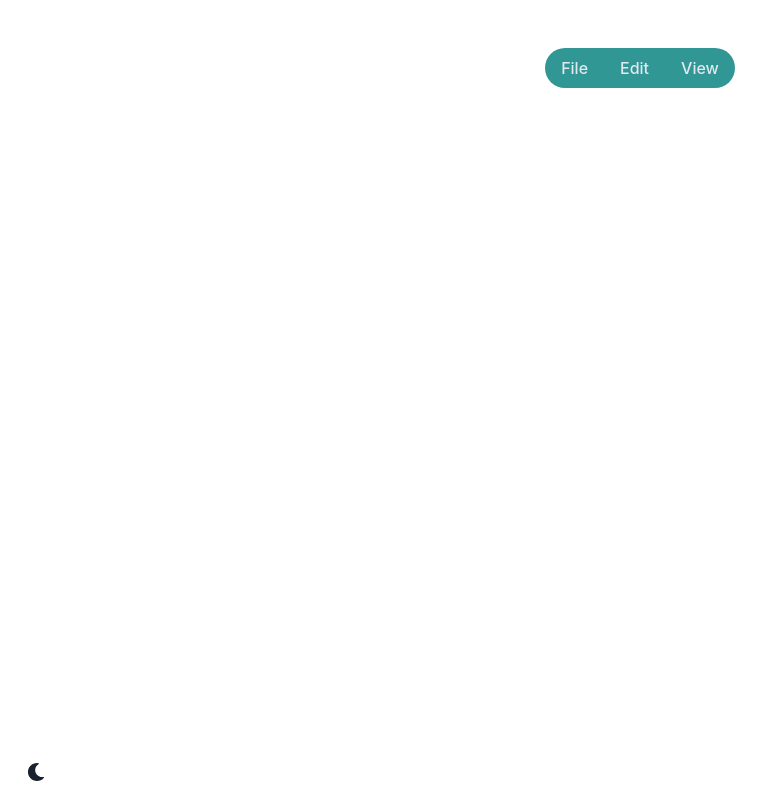
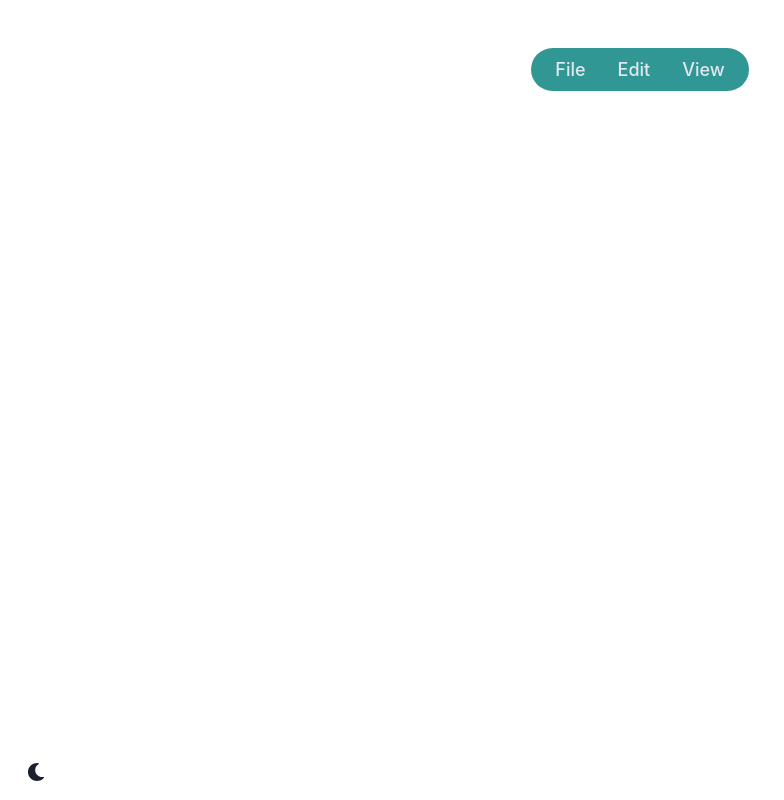
Before and after one commit to hwarnke21/explore-react-chakra-component-theming, a React (Create React App) app: page / in a window 1280 px wide. Shown: the whole page, without its empty margins (0-784 px from the left). Built offline with nearby package versions, Linux system fonts and the light colour scheme.

Commit message:
feat: update menu component theme

```diff
--- a/src/App.js
+++ b/src/App.js
@@ -20,7 +20,7 @@ export default function App() {
     <ChakraProvider theme={theme}>
       <Box position="relative" h="100vh" p={12}>
         <Center>
-          <Menu variant="left">
+          <Menu variant="roundLeft">
             <MenuButton>File</MenuButton>
             <MenuList>
               <MenuItem command="Ctrl + N">New File</MenuItem>
@@ -48,7 +48,7 @@ export default function App() {
               </MenuGroup>
             </MenuList>
           </Menu>
-          <Menu variant="right">
+          <Menu variant="roundRight">
             <MenuButton>View</MenuButton>
             <MenuList>
               <MenuItem command="Ctrl + F">Full Screen Mode</MenuItem>
--- a/src/theme/components/Menu.js
+++ b/src/theme/components/Menu.js
@@ -1,20 +1,15 @@
-import { createMultiStyleConfigHelpers } from '@chakra-ui/styled-system';
+import { menuAnatomy } from '@chakra-ui/anatomy';
+import { createMultiStyleConfigHelpers, defineStyle } from '@chakra-ui/react';
 
-const helpers = createMultiStyleConfigHelpers([
-  'button',
-  'list',
-  'item',
-  'groupTitle',
-  'command',
-  'divider',
-]);
+const { definePartsStyle, defineMultiStyleConfig } =
+  createMultiStyleConfigHelpers(menuAnatomy.keys);
 
-const Menu = helpers.defineMultiStyleConfig({
-  baseStyle: {
+// define the base component styles
+const baseStyle = definePartsStyle({
+  // define the part you're going to style
   button: {
+    // this will style the MenuButton component
     fontWeight: 'medium',
-      px: '4',
-      py: '2',
     bg: 'teal.500',
     color: 'gray.200',
     _hover: {
@@ -23,14 +18,14 @@ const Menu = helpers.defineMultiStyleConfig({
     },
   },
   list: {
+    // this will style the MenuList component
     py: '4',
     borderRadius: 'xl',
     border: 'none',
     bg: 'teal.500',
   },
   item: {
-      py: '2',
-      px: '4',
+    // this will style the MenuItem and MenuItemOption components
     color: 'gray.200',
     _hover: {
       bg: 'teal.600',
@@ -40,15 +35,17 @@ const Menu = helpers.defineMultiStyleConfig({
     },
   },
   groupTitle: {
+    // this will style the text defined by the title prop
+    // in the MenuGroup and MenuOptionGroup components
     textTransform: 'uppercase',
     color: 'white',
-      my: '1',
     textAlign: 'center',
-      fontWeight: 'semibold',
     letterSpacing: 'wider',
     opacity: '0.7',
   },
   command: {
+    // this will style the text defined by the command
+    // prop in the MenuItem and MenuItemOption components
     opacity: '0.8',
     fontFamily: 'mono',
     fontSize: 'sm',
@@ -56,23 +53,56 @@ const Menu = helpers.defineMultiStyleConfig({
     pl: '4',
   },
   divider: {
+    // this will style the MenuDivider component
     my: '4',
     borderColor: 'white',
     borderBottom: '2px dotted',
   },
-  },
-  variants: {
-    left: {
+});
+
+// define custom styles
+const lg = defineStyle({
+  fontSize: 'md',
+  my: '1',
+});
+
+const xl = defineStyle({
+  fontSize: 'lg',
+  px: '4',
+  py: '2',
+});
+
+// define custom sizes
+const sizes = {
+  // apply custom styles to parts
+  xl: definePartsStyle({ button: xl, item: xl, groupTitle: lg, command: xl }),
+};
+
+// define custom variants
+const variants = {
+  roundLeft: {
     button: {
       borderLeftRadius: 'full',
+      pl: '6',
     },
   },
-    right: {
+  roundRight: {
     button: {
       borderRightRadius: 'full',
+      pr: '6',
     },
   },
-  },
+};
+
+// define which sizes and variants are applied by default
+const defaultProps = {
+  size: 'xl',
+};
+
+// export the component theme
+export const menuTheme = defineMultiStyleConfig({
+  baseStyle,
+  sizes,
+  variants,
+  defaultProps,
 });
-
-export default Menu;
--- a/src/theme/index.js
+++ b/src/theme/index.js
@@ -1,9 +1,9 @@
 import { extendTheme } from '@chakra-ui/react';
-import Menu from './components/Menu';
+import { menuTheme } from './components/Menu';
 
 const theme = extendTheme({
   components: {
-    Menu,
+    Menu: menuTheme,
   },
 });
 
```
Lines whose indentation alone changed are shown as unchanged.
